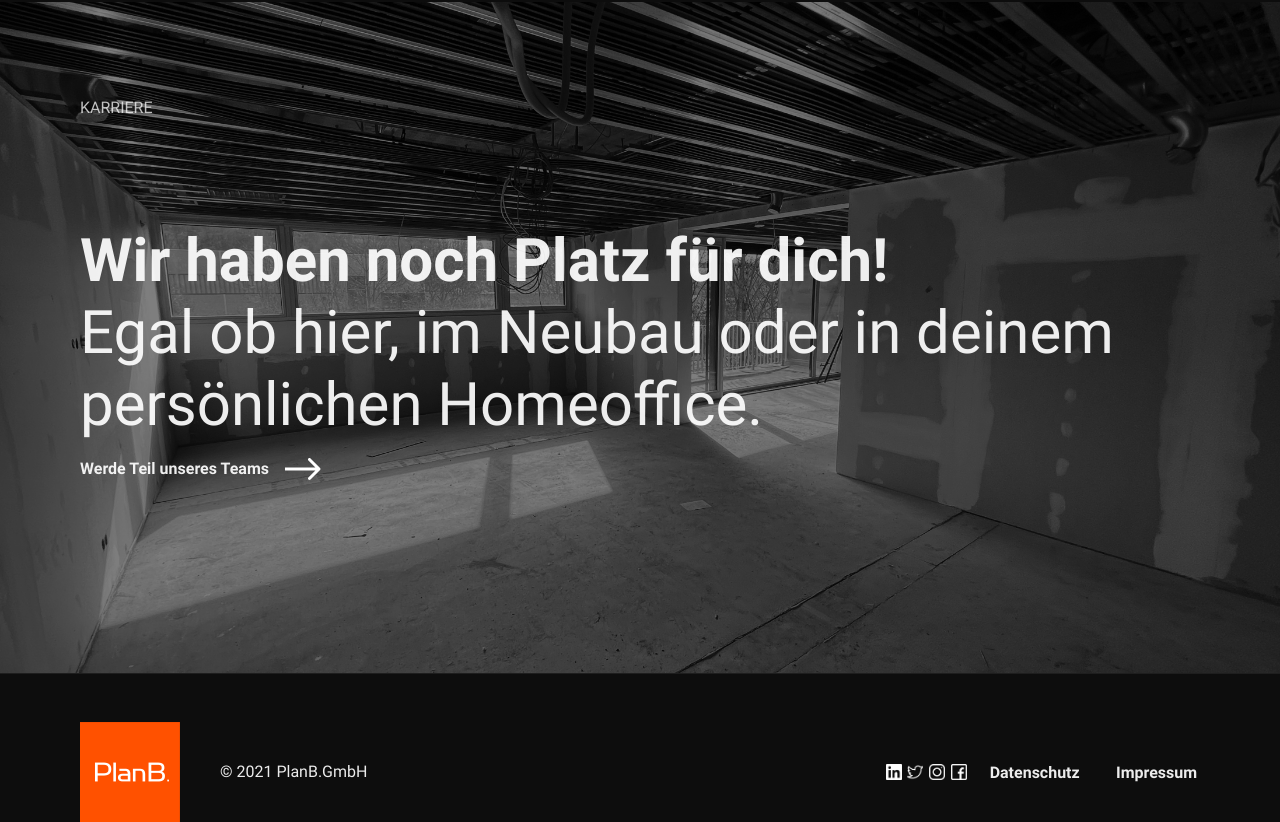
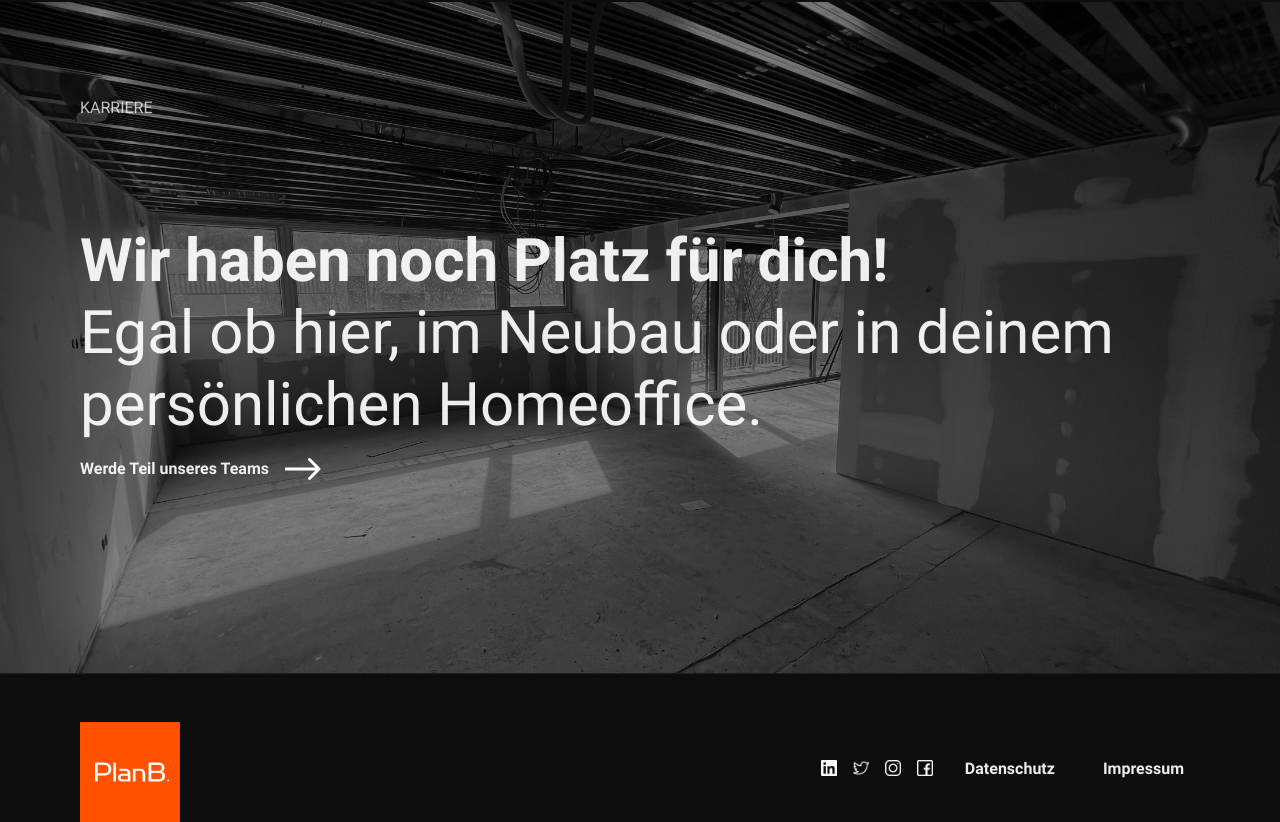
Before and after one commit to philippreiner/planb-nextjs, a Next.js app: page / in a window 1280 px wide. Shown: the part 2644-3466 px from the top of the page. Built offline with nearby package versions, Linux system fonts and the light colour scheme.

Commit message:
Refactor Footer icon spacing

```diff
--- a/components/footer/footer.js
+++ b/components/footer/footer.js
@@ -2,17 +2,13 @@
 import {
     Box,
     Button,
-    IconButton,
     useColorMode,
     Container,
     Flex,
     Spacer,
     Stack,
-    Tooltip,
-    Text,
     Image
 } from "@chakra-ui/react";
-import { MoonIcon, SunIcon } from '@chakra-ui/icons'
 import NextLink from "next/link";
 import Style from "./footer.module.css";
 import { Divided } from "@components/blocks/blocks";
@@ -23,40 +19,29 @@ export default function Posthead({ title, published }) {
     return (
         <Divided>
             <Container maxW={["100em", null, null, null, "90%"]} pt={[4, 12]} pb={[0, 0]}>
-                <Flex as="header" align={["flex-start", "center"]} direction={["column", "row"]}>
-                    <Stack direction={["column-reverse", "row"]} spacing={[2, 8]} alignItems={["baseline", "center"]} w="100%">
+                <Flex as="footer" align={["flex-start",null,"center"]} direction={["column-reverse", null, "row"]}>
+                    <Flex w="100%" grow={null,null,1} direction={["row"]} align={["center"]}>
+                        <NextLink passHref href="/">
+                            <a>
+                                <Image src="/assets/planb-logo.png" alt="PlanB." height="100px" mr="40px" />
+                            </a>
+                        </NextLink>
+                        <Spacer/>
+                        <Stack direction={["row"]} mt={[null,null,"-8px"]} spacing="16px">
+                            <a target="_blank" href="https://www.linkedin.com/company/planbgmbh/"><Image src="/assets/icons/linkedin-icon-296px.png" width="16px"/></a>
+                            <a target="_blank" href="https://twitter.com/planbgmbh"><Image src="/assets/icons/twitter-icon-296px.png" width="16px"  /></a>
+                            <a target="_blank" href="https://www.instagram.com/planb.gmbh/"><Image src="/assets/icons/instagram-icon-296px.png" width="16px" /></a>
+                            <a target="_blank" href="https://www.facebook.com/PlanBGmbH"><Image src="/assets/icons/facebook-icon-296px.png" width="16px"/></a>
+                        </Stack>
+                    </Flex>
 
-                        <Box pb={[0, 0]} d="flex" alignItems="center" width="100%">
-                            <NextLink href="/">
-                                <a>
-                                    <Image src="/assets/planb-logo.png" alt="PlanB." height="100px" mr="40px" />
-                                </a>
-                            </NextLink>
-                            <Text display={["none", "inline"]} width="300px">© 2021 PlanB.GmbH</Text>
-                            <Box display={["inline-flex", "none"]}>
-                                <a target="_blank" href="https://www.linkedin.com/company/planbgmbh/"><Image src="/assets/icons/linkedin-icon-296px.png" width="16px" ml="16px"/></a>
-                                <a target="_blank" href="https://twitter.com/planbgmbh"><Image src="/assets/icons/twitter-icon-296px.png" width="16px" ml="16px" /></a>
-                                <a target="_blank" href="https://www.instagram.com/planb.gmbh/"><Image src="/assets/icons/instagram-icon-296px.png" width="16px" ml="16px" /></a>
-                                <a target="_blank" href="https://www.facebook.com/PlanBGmbH"><Image src="/assets/icons/facebook-icon-296px.png" width="16px" ml="16px"/></a>
-                            </Box>
-                        </Box>
-
-                        <Spacer />
-
-                        <Box display={["none", "contents"]}>
-                            <a target="_blank" href="https://www.linkedin.com/company/planbgmbh/"><Image src="/assets/icons/linkedin-icon-296px.png" width="16px" ml="16px" /></a>
-                            <a target="_blank" href="https://twitter.com/planbgmbh"><Image src="/assets/icons/twitter-icon-296px.png" width="16px" ml="16px" /></a>
-                            <a target="_blank" href="https://www.instagram.com/planb.gmbh/"><Image src="/assets/icons/instagram-icon-296px.png" width="16px" ml="16px" /></a>
-                            <a target="_blank" href="https://www.facebook.com/PlanBGmbH"><Image src="/assets/icons/facebook-icon-296px.png" width="16px" ml="16px" /></a>
-                        </Box>
-
+                    <Stack ml={[null,null,"16px"]} direction={["row-reverse","row"]} mb={2}spacing="16px">
                         <NextLink href="/datenschutz" passHref>
                             <Button variant="ghost">Datenschutz</Button>
                         </NextLink>
                         <NextLink href="/imprint" passHref>
                             <Button variant="ghost">Impressum</Button>
                         </NextLink>
-
                     </Stack>
                 </Flex>
             </Container>
```
